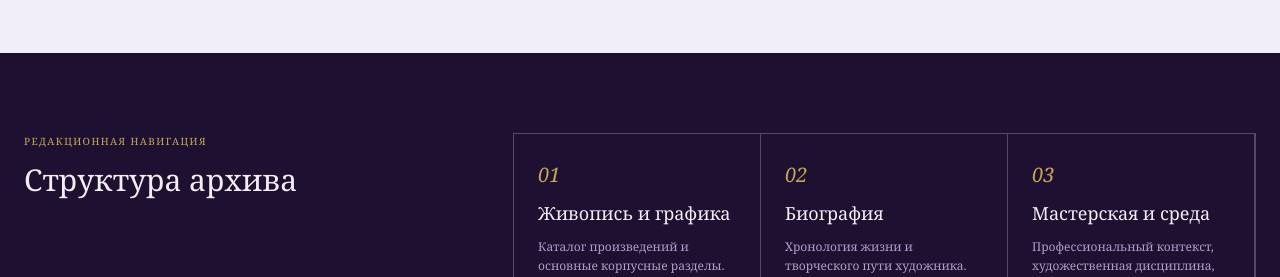
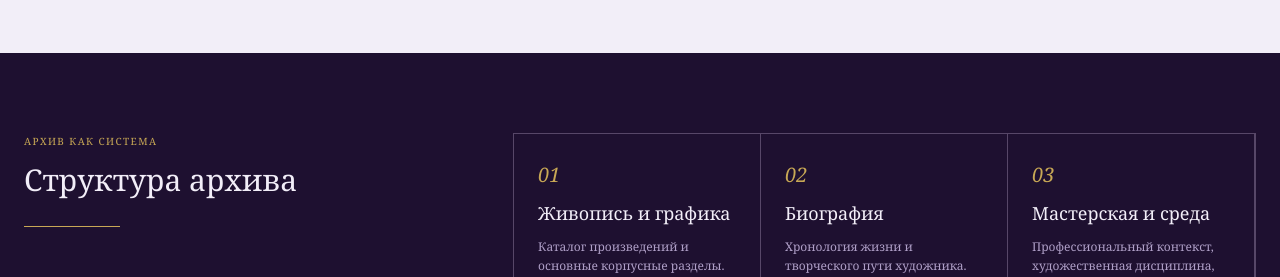
Before and after one commit to odmal88/LA_Ovchinnikov, a Next.js app: page / in a window 1280 px wide. Shown: the part 1580-1857 px from the top of the page. Built offline with nearby package versions, Linux system fonts and the light colour scheme.

Commit message:
Polish archive structure label and rhythm

```diff
--- a/components/home/archive-structure.tsx
+++ b/components/home/archive-structure.tsx
@@ -15,16 +15,17 @@ export function ArchiveStructure() {
       <div className="container mx-auto px-4 md:px-6">
         <div className="grid gap-10 lg:grid-cols-[0.95fr_1.6fr] lg:gap-12">
           <div>
-            <p className="mb-3 text-[10px] uppercase tracking-[0.14em] text-gold">редакционная навигация</p>
-            <h2 className="font-serif text-[30px] text-background">Структура архива</h2>
+            <p className="mb-3 text-[10px] uppercase tracking-[0.14em] text-gold">архив как система</p>
+            <h2 className="font-serif text-[30px] font-normal text-background">Структура архива</h2>
+            <div className="mt-7 h-px w-24 bg-gold" />
           </div>
 
-          <div className="grid grid-cols-1 sm:grid-cols-2 lg:grid-cols-3 border border-soft/35">
+          <div className="grid grid-cols-1 border border-soft/35 sm:grid-cols-2 lg:grid-cols-3">
             {archiveSections.map((section) => (
               <article key={section.number} className="flex min-h-44 flex-col justify-between border-b border-r border-soft/35 p-5 sm:p-6">
                 <div>
                   <p className="mb-3 text-[20px] italic text-gold">{section.number}</p>
-                  <h3 className="mb-3 text-[18px] text-background">{section.title}</h3>
+                  <h3 className="mb-3 text-[18px] font-normal text-background">{section.title}</h3>
                   <p className="text-[12px] leading-[1.6] text-dark-text">{section.subtitle}</p>
                 </div>
                 <Link href={section.href} className="mt-5 text-[11px] uppercase tracking-[0.08em] text-gold hover:text-background">
```
